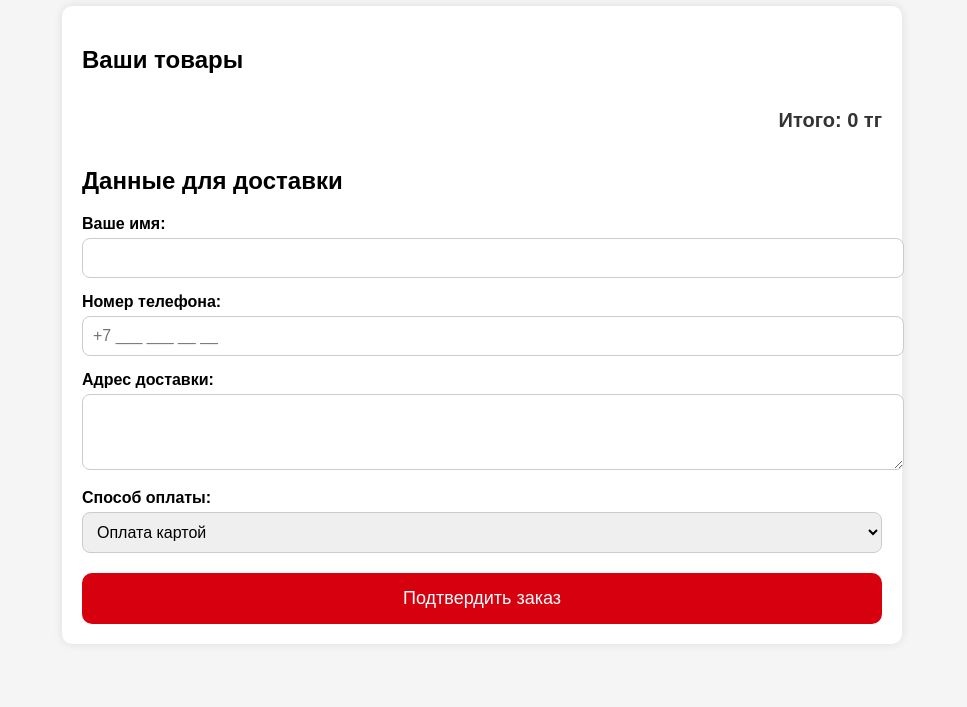
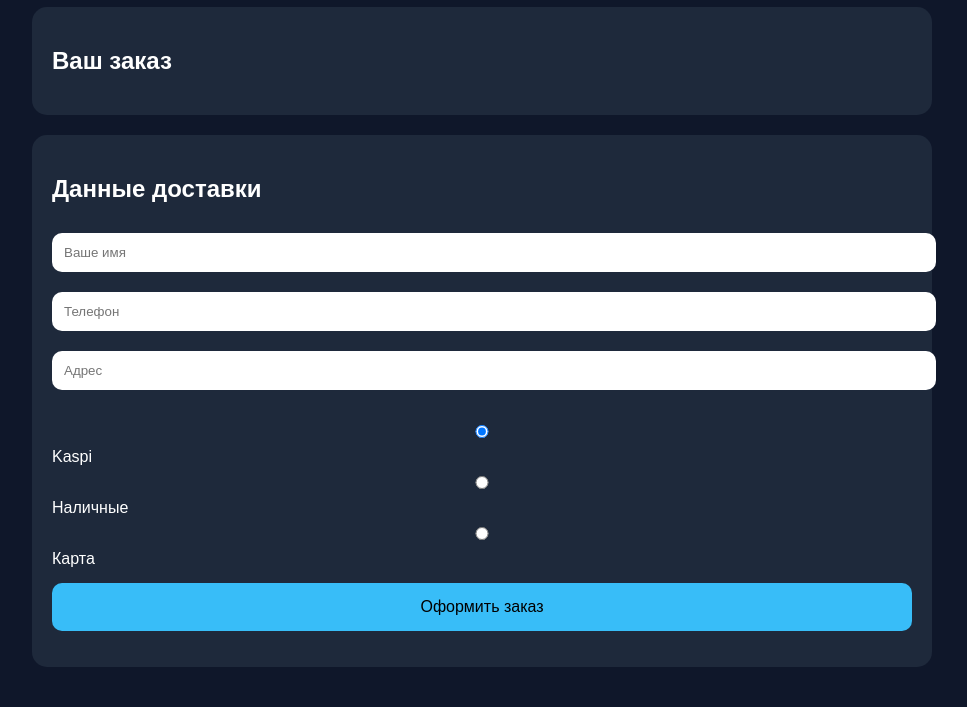
Before and after one commit to zaduakov/TechnoShop, a plain HTML site: page checkout.html in a window 1280 px wide. Shown: the part 94-801 px from the top of the page, without its empty margins (158-1125 px from the left). Drawn offline with Linux system fonts and the light colour scheme.

Commit message:
Update checkout.html

```diff
--- a/checkout.html
+++ b/checkout.html
@@ -2,172 +2,116 @@
 <html lang="ru">
 <head>
   <meta charset="UTF-8">
-  <title>Оформление заказа – TechShop</title>
+  <title>TechnoShop | Оформление заказа</title>
+  <meta name="viewport" content="width=device-width, initial-scale=1.0">
+
   <style>
     body {
       font-family: Arial, sans-serif;
-      background: #f5f5f5;
+      background: #0f172a;
+      color: white;
       margin: 0;
+    }
+
+    .container {
+      max-width: 900px;
+      margin: auto;
       padding: 20px;
     }
 
     h1 {
       text-align: center;
-      color: #d7000f;
+      color: #38bdf8;
     }
 
-    .container {
-      max-width: 800px;
-      margin: 20px auto;
-      background: #fff;
+    .card {
+      background: #1e293b;
       padding: 20px;
-      border-radius: 10px;
-      box-shadow: 0 0 10px rgba(0,0,0,0.1);
+      border-radius: 15px;
+      margin-bottom: 20px;
     }
 
-    .cart-item {
-      display: flex;
-      align-items: center;
-      padding: 10px 0;
-      border-bottom: 1px solid #ddd;
+    input {
+      width: 100%;
+      padding: 12px;
+      margin: 10px 0;
+      border-radius: 10px;
+      border: none;
+      outline: none;
     }
 
-    .cart-item img {
-      width: 80px;
-      height: 80px;
-      border-radius: 8px;
-      margin-right: 15px;
-      object-fit: cover;
+    .payment {
+      margin: 15px 0;
     }
 
-    .total-block {
-      font-size: 20px;
-      font-weight: bold;
-      padding: 15px 0;
-      text-align: right;
-      color: #333;
+    button {
+      width: 100%;
+      padding: 15px;
+      background: #38bdf8;
+      border: none;
+      border-radius: 10px;
+      font-size: 16px;
+      cursor: pointer;
+      transition: 0.3s;
     }
 
-    form label {
-      display: block;
-      margin-top: 15px;
-      font-weight: bold;
+    button:hover {
+      background: #0ea5e9;
     }
 
-    form input, form select, form textarea {
-      width: 100%;
-      padding: 10px;
-      margin-top: 5px;
-      border-radius: 8px;
-      border: 1px solid #ccc;
-      font-size: 16px;
+    .item {
+      display: flex;
+      justify-content: space-between;
+      margin-bottom: 8px;
     }
 
-    .btn {
-      width: 100%;
-      background: #d7000f;
-      color: #fff;
-      padding: 15px;
+    .total {
       font-size: 18px;
-      border: none;
-      border-radius: 10px;
-      cursor: pointer;
-      margin-top: 20px;
-      transition: 0.2s;
+      font-weight: bold;
+      margin-top: 10px;
     }
 
-    .btn:hover {
-      background: #a8000c;
+    #successMsg {
+      text-align: center;
+      margin-top: 15px;
+      color: #22c55e;
     }
-
   </style>
 </head>
+
 <body>
 
-<h1>Оформление заказа</h1>
+<div class="container">
+  <h1>🛒 TechnoShop Checkout</h1>
 
-<div class="container">
-
-  <h2>Ваши товары</h2>
-  <div id="checkoutItems"></div>
-
-  <div class="total-block">
-    Итого: <span id="checkoutTotal">0</span> тг
+  <!-- Корзина -->
+  <div class="card">
+    <h2>Ваш заказ</h2>
+    <div id="cartSummary"></div>
   </div>
 
-  <h2>Данные для доставки</h2>
+  <!-- Данные -->
+  <div class="card">
+    <h2>Данные доставки</h2>
 
-  <form id="orderForm">
-    <label>Ваше имя:</label>
-    <input type="text" id="name" required>
+    <input type="text" id="name" placeholder="Ваше имя">
+    <input type="tel" id="phone" placeholder="Телефон">
+    <input type="text" id="address" placeholder="Адрес">
 
-    <label>Номер телефона:</label>
-    <input type="text" id="phone" placeholder="+7 ___ ___ __ __" required>
+    <!-- Оплата -->
+    <div class="payment">
+      <label><input type="radio" name="payment" value="Kaspi" checked> Kaspi</label><br>
+      <label><input type="radio" name="payment" value="Наличные"> Наличные</label><br>
+      <label><input type="radio" name="payment" value="Карта"> Карта</label>
+    </div>
 
-    <label>Адрес доставки:</label>
-    <textarea id="address" rows="3" required></textarea>
+    <button onclick="sendOrder()">Оформить заказ</button>
 
-    <label>Способ оплаты:</label>
-    <select id="payment">
-      <option value="card">Оплата картой</option>
-      <option value="cash">Наличные</option>
-      <option value="kaspi">Kaspi QR</option>
-    </select>
-
-    <button type="button" class="btn" onclick="submitOrder()">Подтвердить заказ</button>
-  </form>
+    <p id="successMsg"></p>
+  </div>
 </div>
 
-<script>
-   // Загружаем корзину
-   let cart = JSON.parse(localStorage.getItem("cart")) || [];
-
-const checkoutItems = document.getElementById("checkoutItems");
-const checkoutTotal = document.getElementById("checkoutTotal");
-
-function loadCheckout () {
-  let total = 0;
-  checkoutItems.innerHTML = "";
-
-  cart.forEach(item => {
-    total += item.price * item.qty;
-
-    checkoutItems.innerHTML += `
-      <div class="cart-item">
-        <img src="${item.img || item.image}">
-
-        <div>
-          <div><b>${item.name}</b></div>
-          <div>Количество: ${item.qty}</div>
-          <div>Цена: ${item.price.toLocaleString()} тг</div>
-        </div>
-      </div>
-    `;
-  });
-
-  checkoutTotal.textContent = total.toLocaleString();
-};
-
-loadCheckout();
-
-// Подтверждение заказа
-function submitOrder() {
-  const name = document.getElementById("name").value.trim();
-  const phone = document.getElementById("phone").value.trim();
-  const address = document.getElementById("address").value.trim();
-  const payment = document.getElementById("payment").value;
-
-  if (!name || !phone || !address) {
-    alert("Пожалуйста, заполните все поля!");
-    return;
-  }
-
-  alert("Спасибо! Ваш заказ оформлен.");
-
-  localStorage.removeItem("cart");
-  window.location.href = "index.html";
-}
-</script>
+<script src="main.js"></script>
 
 </body>
 </html>
```
